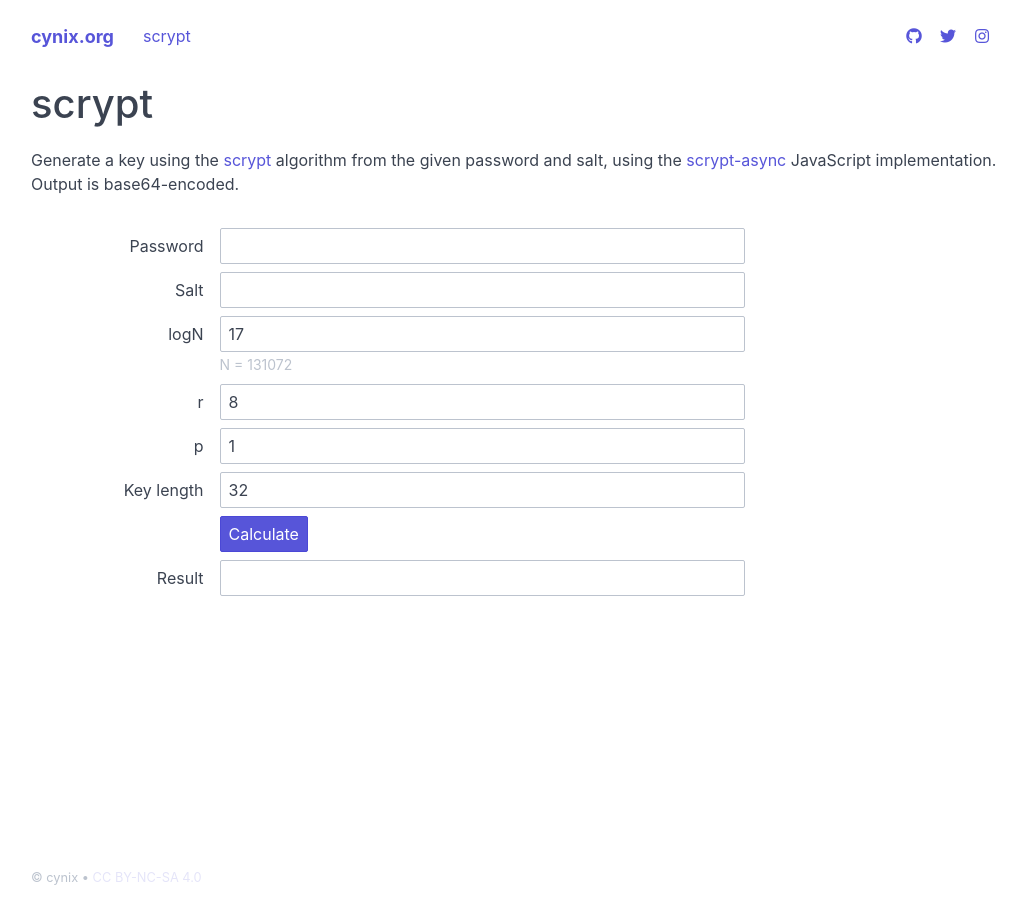
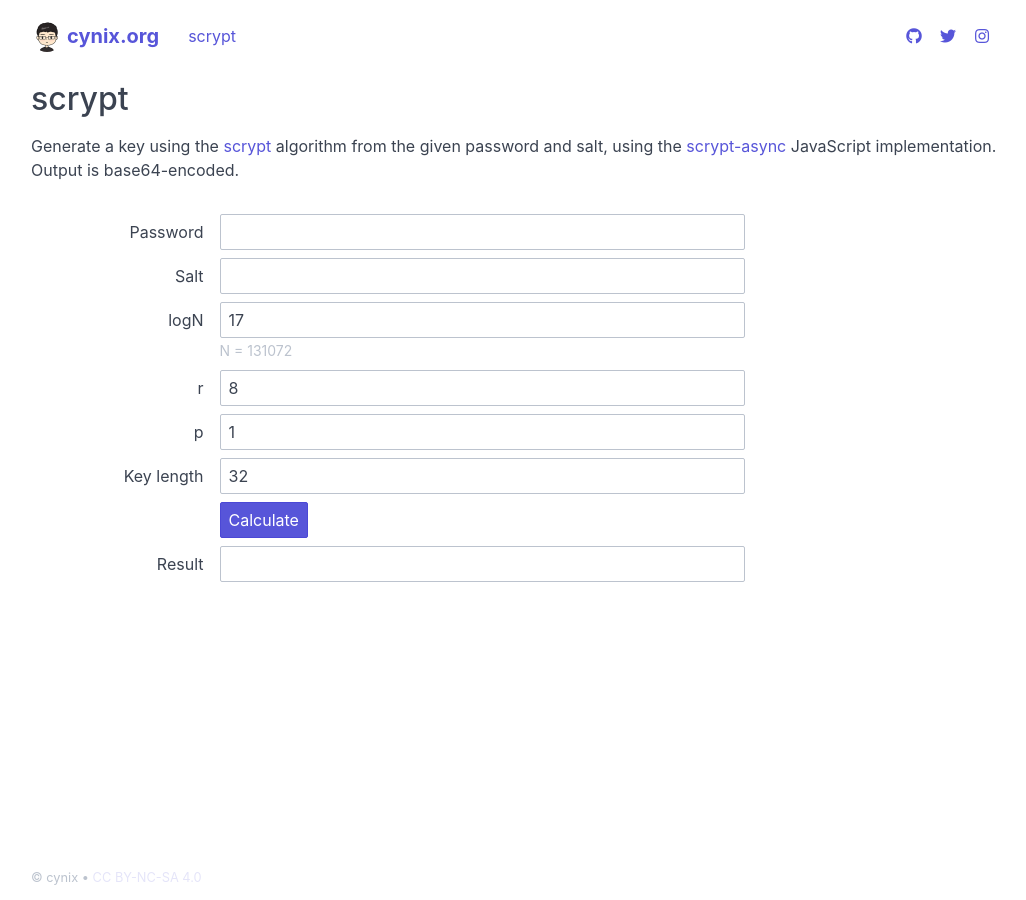
Before and after one commit to cynix/cynix.github.io, a Jekyll site: the page built from tools/scrypt.html, in a window 1280 px wide. Shown: the whole page, without its empty margins (125-1151 px from the left). Built offline with Jekyll 4.4.1, drawn with Linux system fonts in a browser that asks for light colours; nearby versions of some CDN libraries.

Commit message:
Add avatar

```diff
--- a/_includes/header.html
+++ b/_includes/header.html
@@ -1,7 +1,10 @@
 <div class="navbar-blur">
   <header class="navbar">
     <section class="navbar-section">
-      <a class="navbar-brand" href="/">{{ site.title }}</a>
+      <a class="navbar-brand" href="/">
+        <img class="avatar" src="/assets/img/avatar.png">
+        <h1 class="title">{{ site.title }}</h1>
+      </a>
 
       {% for item in site.data.links.menu %}
         <a class="btn btn-link hide-sm" href="{{ item.link }}">{{ item.name }}</a>
--- a/_layouts/page.html
+++ b/_layouts/page.html
@@ -2,9 +2,9 @@
 layout: default
 ---
 
-<h1>
+<h2>
   {{ page.title }}
-</h1>
+</h2>
 
 <article>
   {{ content }}
--- a/_layouts/post.html
+++ b/_layouts/post.html
@@ -2,10 +2,9 @@
 layout: default
 ---
 
-<section>
-  <h1>
+<h2>
   {{ page.title }}
-  </h1>
+</h2>
 
 <p class="text-gray">
   by {{ page.author | default: site.author }} on {{ page.date | date: '%Y-%m-%d' }}
@@ -14,4 +13,3 @@ layout: default
 <article>
   {{ content }}
 </article>
-</section>
--- a/assets/css/site.css
+++ b/assets/css/site.css
@@ -36,7 +36,6 @@
   backdrop-filter: blur(5px);
   -webkit-backdrop-filter: blur(5px);
 }
-
 .navbar-blur .navbar {
   height: 3.6rem;
   max-width: 1000px;
@@ -48,6 +47,14 @@
 }
 
 .navbar-brand {
-  font-weight: bold;
+  display: inline-flex;
   margin-right: 1rem;
 }
+.navbar-brand .avatar {
+  margin-right: 0.2rem;
+}
+.navbar-brand .title {
+  font-size: 1rem;
+  font-weight: bold;
+  margin: auto;
+}
```
Also changed, not shown: assets/img/avatar.png (added). Lines whose indentation alone changed are shown as unchanged.
